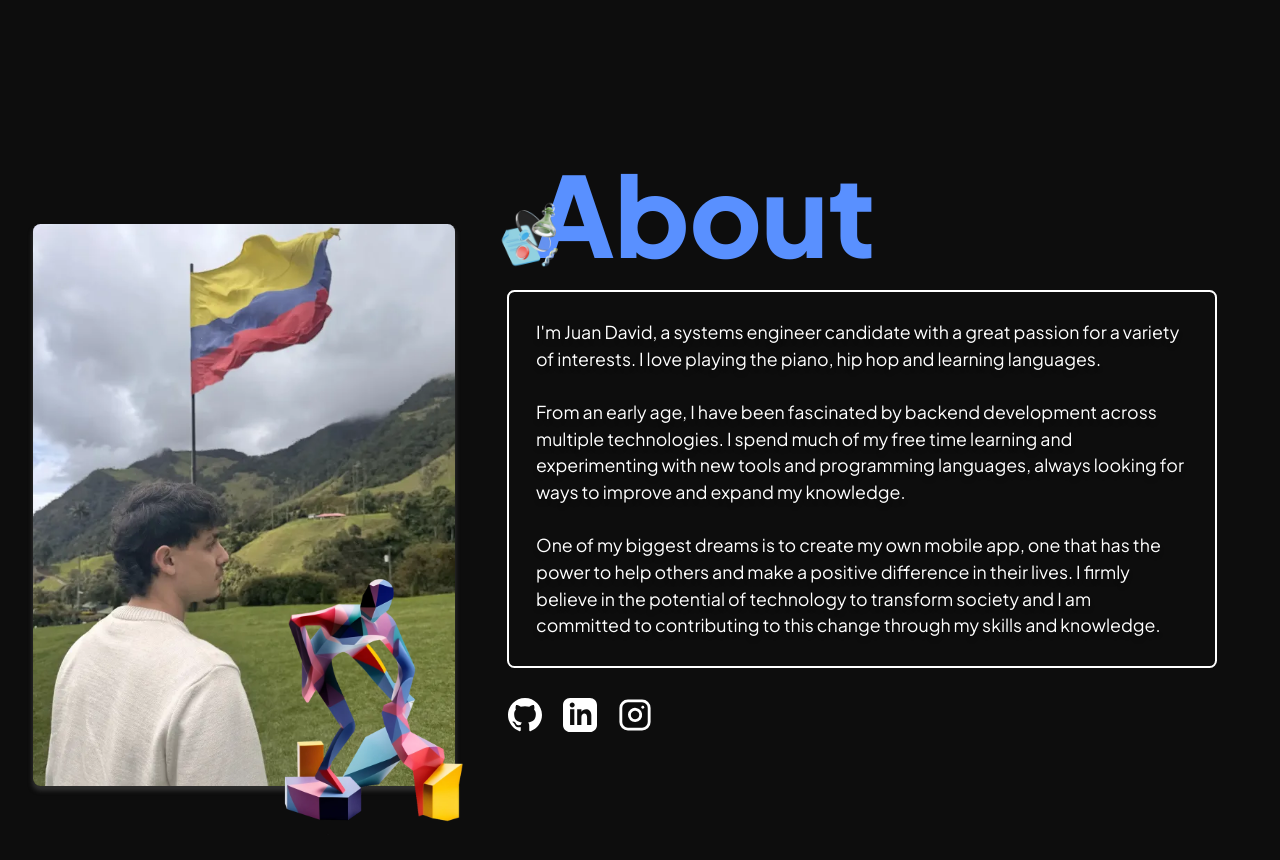
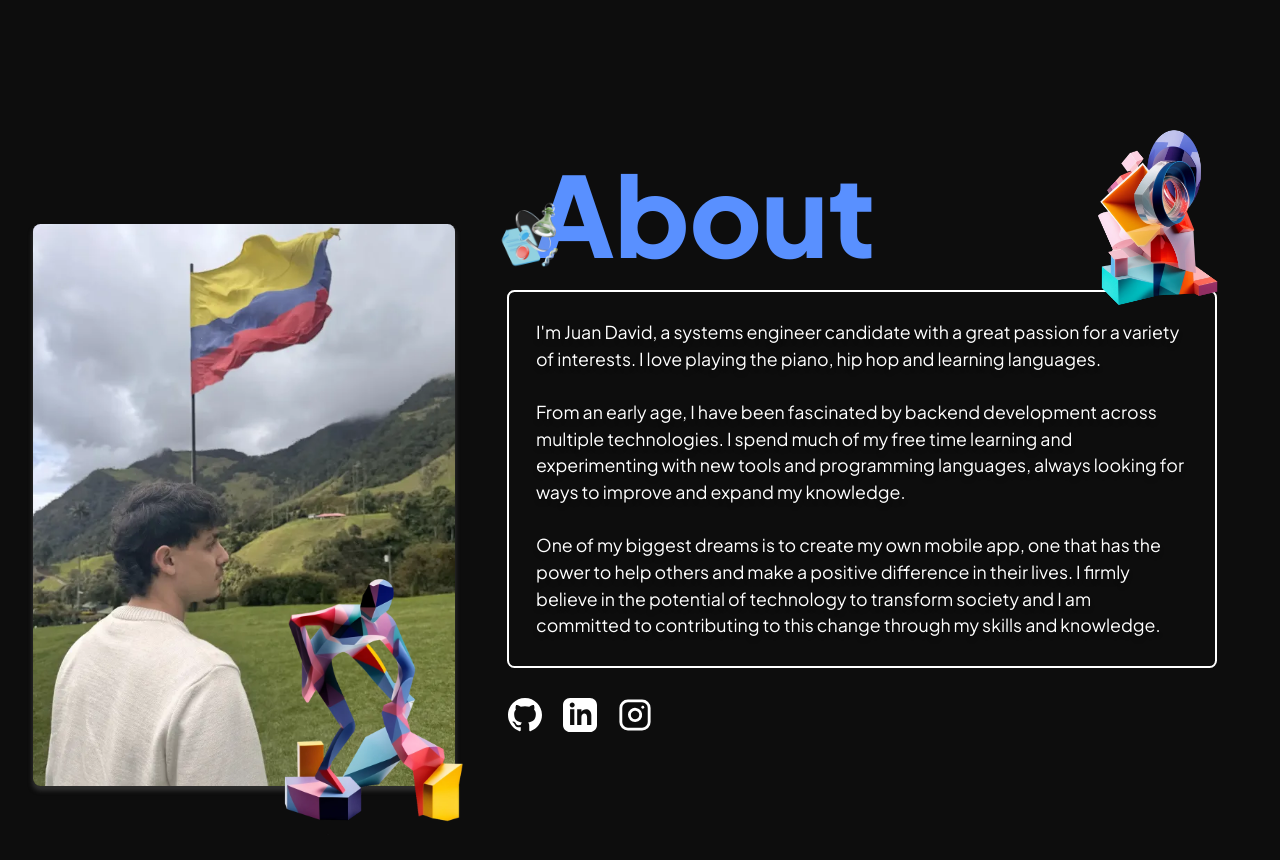
Before and after one commit to Juandagarc/juandagarc.github.io, a Next.js app: page / in a window 1280 px wide. Shown: the part 780-1640 px from the top of the page. Built offline with nearby package versions, Linux system fonts and the light colour scheme.

Commit message:
fix(ui): increase abstract-glass z-index so it overlaps the description card border

```diff
--- a/components/AboutSection.tsx
+++ b/components/AboutSection.tsx
@@ -100,12 +100,12 @@ export default function AboutSection() {
                         </div>
 
                         {/* DNA Glass - Figma coords: x=1403, y=0. Relative: left=781, top=0 */}
-                        <div style={{ position: "absolute", left: px(781), top: px(0), width: px(232), height: px(254), zIndex: -1 }}>
+                        <div style={{ position: "absolute", left: px(781), top: px(0), width: px(232), height: px(254), zIndex: 30 }}>
                             <Image src={imgAbstractGlass} alt="" fill sizes="(max-width: 768px) 100vw, (max-width: 1200px) 50vw, 33vw" style={{ objectFit: "contain", pointerEvents: "none" }} />
                         </div>
 
                         {/* Description Card and Social Links */}
-                        <div style={{ position: "absolute", left: px(18), top: px(225), display: "flex", flexDirection: "column", gap: px(40), zIndex: 10 }}>
+                        <div style={{ position: "absolute", left: px(18), top: px(225), display: "flex", flexDirection: "column", gap: px(40), zIndex: 20 }}>
                             <div
                                 style={{
                                     fontFamily: "'Plus Jakarta Sans', sans-serif",
```
